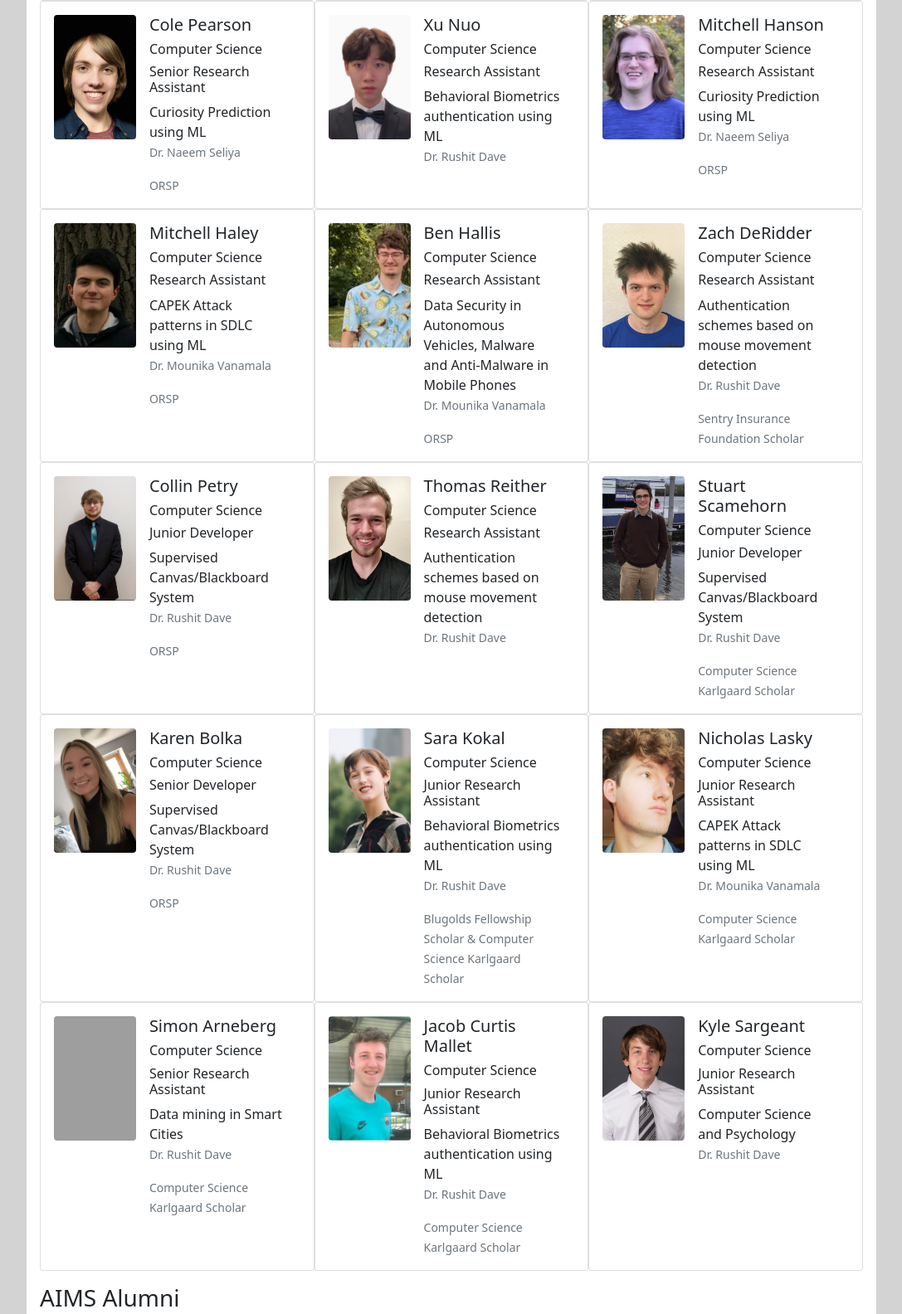
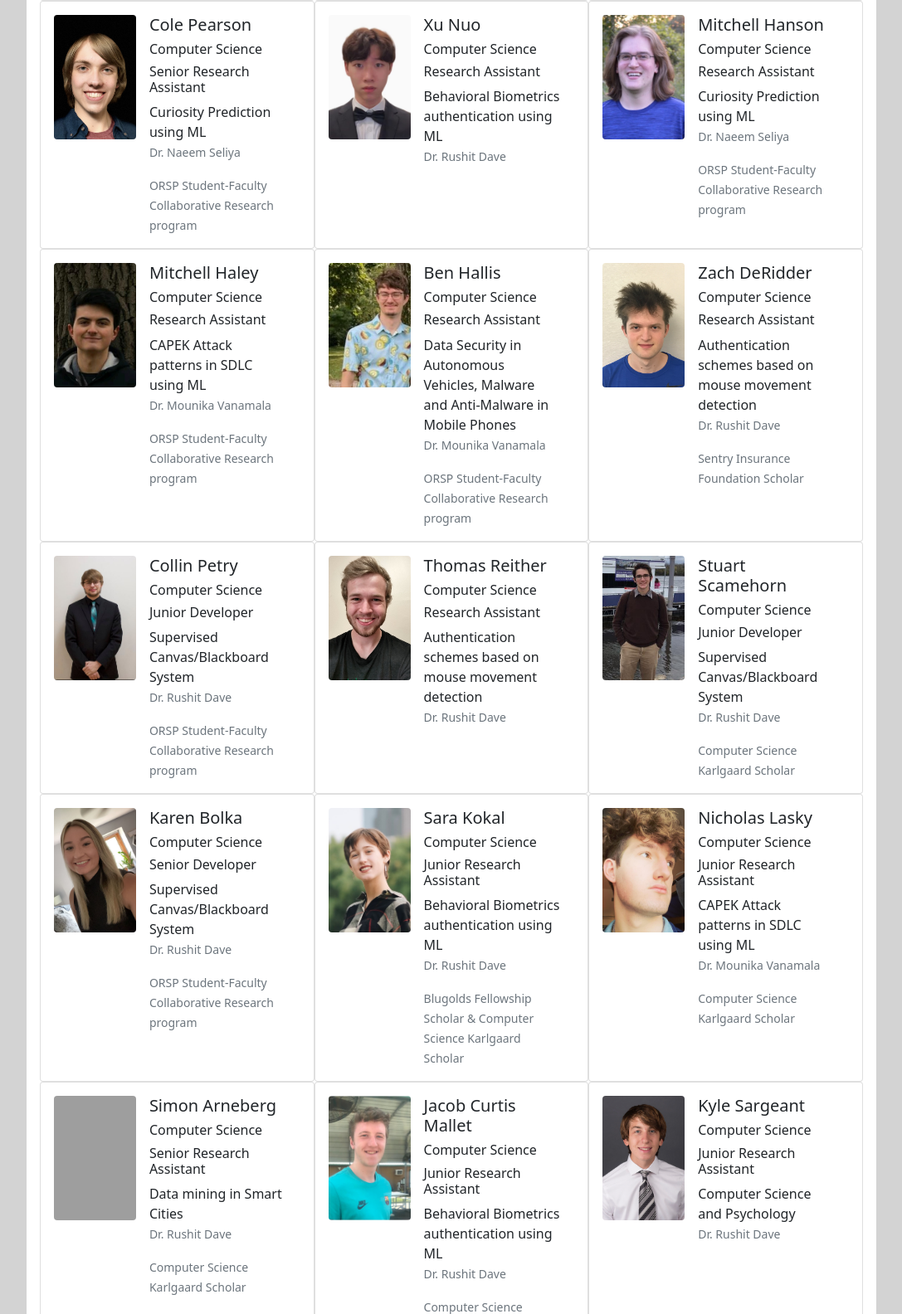
Before and after one commit to H-A-T/aims-website, a Flask app: page /people in a window 1280 px wide. Shown: the part 2454-4038 px from the top of the page at 83% size, without its empty margins (96-1183 px from the left). Run offline with Flask 2, Linux system fonts and the light colour scheme; grey boxes are pictures that could not be loaded.

Commit message:
Updated ORSP text

```diff
--- a/templates/people.html
+++ b/templates/people.html
@@ -257,7 +257,7 @@
                             <h6 class="card-title">Senior Research Assistant</h6>
                             <p class="card-text mb-0">Curiosity Prediction using ML</p>
                             <p class="card-text"><small class="text-muted">Dr. Naeem Seliya</small></p>
-                            <p class="card-text"><small class="text-muted">ORSP</small></p>
+                            <p class="card-text"><small class="text-muted">ORSP Student-Faculty Collaborative Research program</small></p>
                         </div>
                     </div>
                 </div>
@@ -290,7 +290,7 @@
                             <h6 class="card-title">Research Assistant</h6>
                             <p class="card-text mb-0">Curiosity Prediction using ML</p>
                             <p class="card-text"><small class="text-muted">Dr. Naeem Seliya</small></p>
-                            <p class="card-text"><small class="text-muted">ORSP</small></p>
+                            <p class="card-text"><small class="text-muted">ORSP Student-Faculty Collaborative Research program</small></p>
                         </div>
                     </div>
                 </div>
@@ -310,7 +310,7 @@
                             <h6 class="card-title">Research Assistant</h6>
                             <p class="card-text mb-0">CAPEK Attack patterns in SDLC using ML</p>
                             <p class="card-text"><small class="text-muted">Dr. Mounika Vanamala</small></p>
-                            <p class="card-text"><small class="text-muted">ORSP</small></p>
+                            <p class="card-text"><small class="text-muted">ORSP Student-Faculty Collaborative Research program</small></p>
                         </div>
                     </div>
                 </div>
@@ -327,7 +327,7 @@
                             <h6 class="card-title">Research Assistant</h6>
                             <p class="card-text mb-0">Data Security in Autonomous Vehicles, Malware and Anti-Malware in Mobile Phones</p>
                             <p class="card-text"><small class="text-muted">Dr. Mounika Vanamala</small></p>
-                            <p class="card-text"><small class="text-muted">ORSP</small></p>
+                            <p class="card-text"><small class="text-muted">ORSP Student-Faculty Collaborative Research program</small></p>
                         </div>
                     </div>
                 </div>
@@ -364,7 +364,7 @@
                             <h6 class="card-title">Junior Developer</h6>
                             <p class="card-text mb-0">Supervised Canvas/Blackboard System</p>
                             <p class="card-text"><small class="text-muted">Dr. Rushit Dave</small></p>
-                            <p class="card-text"><small class="text-muted">ORSP</small></p>
+                            <p class="card-text"><small class="text-muted">ORSP Student-Faculty Collaborative Research program</small></p>
                         </div>
                     </div>
                 </div>
@@ -417,7 +417,7 @@
                             <h6 class="card-title">Senior Developer</h6>
                             <p class="card-text mb-0">Supervised Canvas/Blackboard System</p>
                             <p class="card-text"><small class="text-muted">Dr. Rushit Dave</small></p>
-                            <p class="card-text"><small class="text-muted">ORSP</small></p>
+                            <p class="card-text"><small class="text-muted">ORSP Student-Faculty Collaborative Research program</small></p>
                         </div>
                     </div>
                 </div>
```
